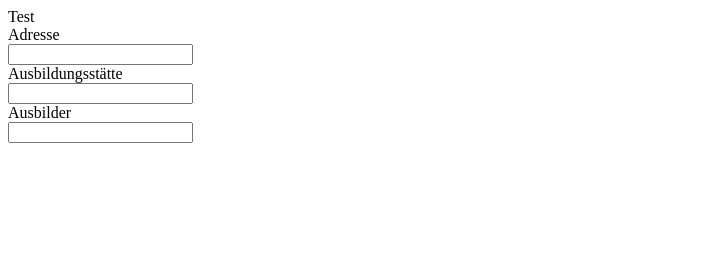
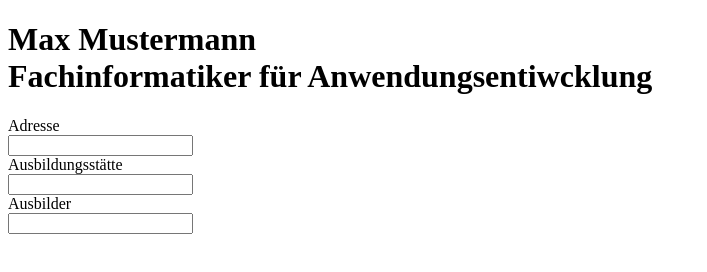
Before and after one commit to FIA-GSO/berichtsheft-coded-prototype-mediumispremium, a website: page Benutzer.html in a window 1280 px wide. Shown: the whole page, without its empty margins (0-707 px from the left). Drawn offline with Linux system fonts and the light colour scheme.

Commit message:
Update Benutzer.html

```diff
--- a/Benutzer.html
+++ b/Benutzer.html
@@ -7,7 +7,11 @@
 </head>
 <body>
   <div class="container">
-    <div class="user-details">Test</div>
+    <div class="user-details">
+      <div>
+        <h1>Max Mustermann<br>Fachinformatiker für Anwendungsentiwcklung</h1>
+      </div>
+    </div>
     <div class="user-settings">
       <form>
         <div class="input-container">
```
